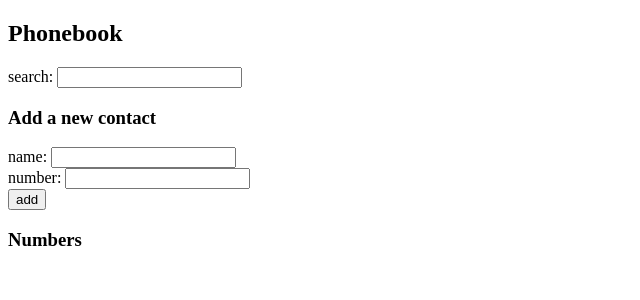
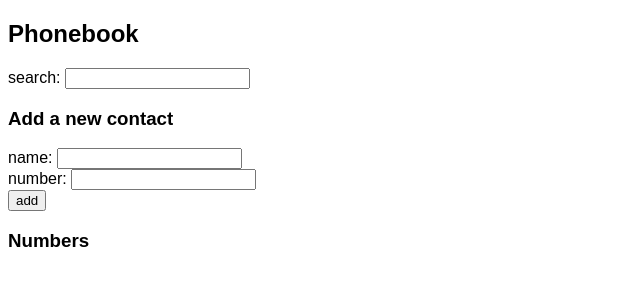
Before and after one commit to henettaja/fullstackopen21, a React (Vite) app in the folder osa2/puhelinluettelo/: page / in a window 1280 px wide. Shown: the top 300 px of the page, without its empty margins (0-640 px from the left). Built offline with nearby package versions, Linux system fonts and the light colour scheme; no server answers.

Commit message:
Nice font

```diff
--- a/osa2/puhelinluettelo/src/index.css
+++ b/osa2/puhelinluettelo/src/index.css
@@ -1,3 +1,7 @@
+body {
+	font-family: Arial, Helvetica, sans-serif;
+}
+
 .status {
 	background-color: rgb(75, 108, 255);
 	color: white;
```
